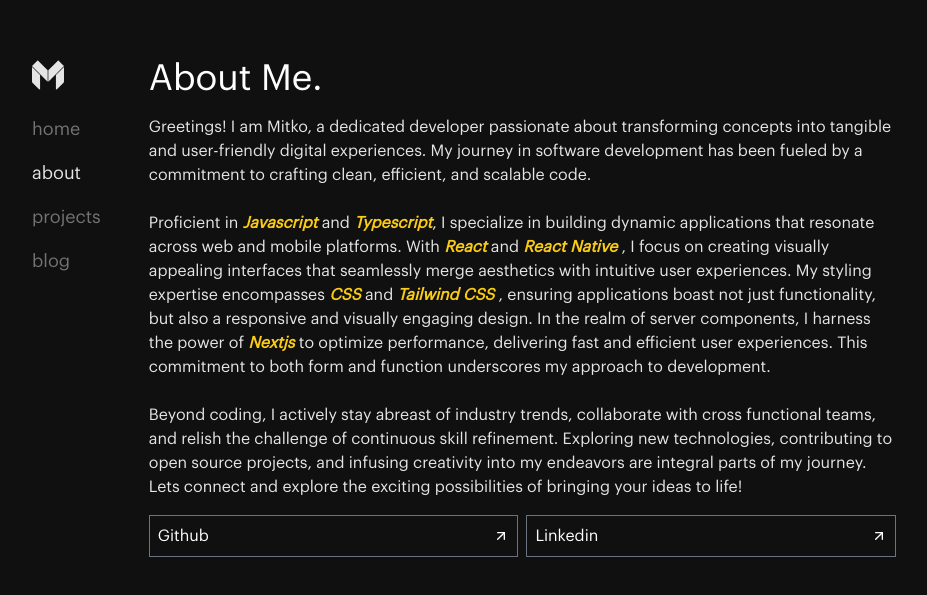
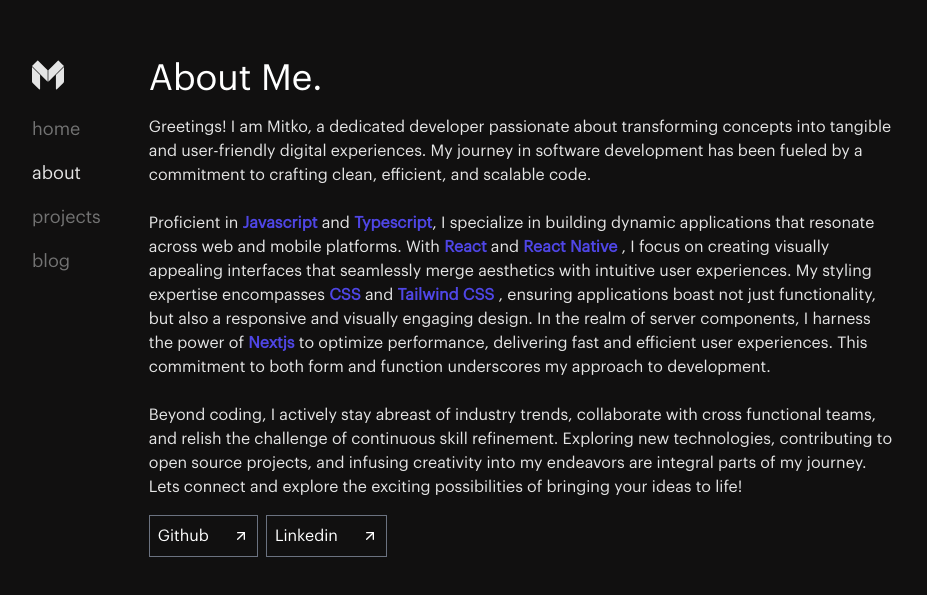
Before and after one commit to devemit/next14-portfolio, a Next.js app: page /about in a window 1280 px wide. Shown: the part 117-712 px from the top of the page, without its empty margins (176-1103 px from the left). Built offline with nearby package versions, Linux system fonts and the light colour scheme.

Commit message:
fixing styles

```diff
--- a/app/(routes)/about/page.tsx
+++ b/app/(routes)/about/page.tsx
@@ -1,11 +1,11 @@
 import { Metadata } from 'next';
-import ButtonLink from '@/components/button';
+import Button from '@/components/button';
 
 export const metadata: Metadata = {
   title: 'About | Mitko',
   description: 'Generated by create next app',
 };
-const page = () => {
+export default function About() {
   return (
     <section>
       <h1 className='text-white text-4xl'>About Me.</h1>
@@ -15,18 +15,18 @@ const page = () => {
         fueled by a commitment to crafting clean, efficient, and scalable code.
         <br />
         <br /> Proficient in
-        <span className='text-yellow-400 font-semibold italic'> Javascript</span> and{' '}
-        <span className='text-yellow-400 font-semibold italic'> Typescript</span>, I specialize in
+        <span className='text-indigo-600 font-semibold '> Javascript</span> and{' '}
+        <span className='text-indigo-600 font-semibold '> Typescript</span>, I specialize in
         building dynamic applications that resonate across web and mobile platforms. With{' '}
-        <span className='text-yellow-400 font-semibold italic'> React</span> and{' '}
-        <span className='text-yellow-400 font-semibold italic'> React Native </span>, I focus on
-        creating visually appealing interfaces that seamlessly merge aesthetics with intuitive user
+        <span className='text-indigo-600 font-semibold '> React</span> and{' '}
+        <span className='text-indigo-600 font-semibold '> React Native </span>, I focus on creating
+        visually appealing interfaces that seamlessly merge aesthetics with intuitive user
         experiences. My styling expertise encompasses{' '}
-        <span className='text-yellow-400 font-semibold italic'> CSS </span> and{' '}
-        <span className='text-yellow-400 font-semibold italic'> Tailwind CSS </span>, ensuring
+        <span className='text-indigo-600 font-semibold '> CSS </span> and{' '}
+        <span className='text-indigo-600 font-semibold '> Tailwind CSS </span>, ensuring
         applications boast not just functionality, but also a responsive and visually engaging
         design. In the realm of server components, I harness the power of{' '}
-        <span className='text-yellow-400 font-semibold italic'> Nextjs </span>
+        <span className='text-indigo-600 font-semibold '> Nextjs </span>
         to optimize performance, delivering fast and efficient user experiences. This commitment to
         both form and function underscores my approach to development.
         <br />
@@ -37,11 +37,9 @@ const page = () => {
         possibilities of bringing your ideas to life!
       </p>
       <div className='flex gap-2'>
-        <ButtonLink label={'Github'} href={'https://github.com/devemit'} />
-        <ButtonLink label={'Linkedin'} href={'https://www.linkedin.com/in/mitko-iliev/'} />
+        <Button to={'https://github.com/devemit'}>Github</Button>
+        <Button to={'https://www.linkedin.com/in/mitko-iliev/'}>Linkedin</Button>
       </div>
     </section>
   );
-};
-
-export default page;
+}
--- a/app/(routes)/blog/page.tsx
+++ b/app/(routes)/blog/page.tsx
@@ -2,7 +2,7 @@ import React from 'react';
 
 export default function Blog() {
   return (
-    <div className='h-screen flex items-center justify-center text-white text-2xl font-bold'>
+    <div className='ml-20 flex items-center justify-center text-white text-2xl font-bold'>
       This page is under construction.
     </div>
   );
--- a/app/layout.tsx
+++ b/app/layout.tsx
@@ -1,7 +1,7 @@
+import './globals.css';
+import { Metadata } from 'next';
 import Navbar from '@/components/navbar';
-import './globals.css';
 import localFont from 'next/font/local';
-import { Metadata } from 'next';
 
 const graphik = localFont({
   src: '../public/fonts/GraphikRegular.otf',
@@ -12,7 +12,7 @@ const graphik = localFont({
 
 export const metadata: Metadata = {
   title: 'Mitko',
-  description: 'Generated by create next app',
+  description: 'Portfolio Application',
 };
 
 export default function RootLayout({ children }: { children: React.ReactNode }) {
--- a/components/button.tsx
+++ b/components/button.tsx
@@ -2,20 +2,18 @@ import Link from 'next/link';
 import { FiArrowUpRight } from 'react-icons/fi';
 
 interface ButtonProps {
-  label: string;
-  href: string;
+  to: string;
+  children: React.ReactNode;
 }
-const ButtonLink: React.FC<ButtonProps> = ({ label, href }) => {
+export default function Button({ to, children }: ButtonProps) {
   return (
     <Link
-      href={href}
       target='_blank'
-      className='w-[100%] flex justify-between items-center text-white border-gray-500 border hover:bg-[#737373] p-2 hover:-translate-y-1 transition ease-in-out'
+      href={to}
+      className={`flex gap-6 items-center text-white border-gray-500 border hover:bg-[#737373] p-2 hover:-translate-y-1 transition ease-in-out`}
     >
-      <button>{label}</button>
+      {children}
       <FiArrowUpRight />
     </Link>
   );
-};
-
-export default ButtonLink;
+}
--- a/components/navbar.tsx
+++ b/components/navbar.tsx
@@ -1,14 +1,14 @@
 'use client';
+
 import { pages } from '../utils/routes';
 import { SiMonzo } from 'react-icons/si';
+import { usePathname } from 'next/navigation';
 import Link from 'next/link';
-import { usePathname } from 'next/navigation';
 
 export default function Navbar() {
   const pathname = usePathname();
 
   return (
-    <>
     <nav>
       <SiMonzo className='text-[#E5E5E5]' size={32} />
       <ul className='flex gap-4 py-2 md:flex-col md:mt-4'>
@@ -26,6 +26,5 @@ export default function Navbar() {
         ))}
       </ul>
     </nav>
-    </>
   );
 }
--- a/components/project-card.tsx
+++ b/components/project-card.tsx
@@ -1,16 +1,16 @@
 import { ProjectProps } from '@/types/types';
-import ButtonLink from './button';
+import Button from './button';
 import Link from 'next/link';
 import Image from 'next/image';
 
-const ProjectCard: React.FC<ProjectProps> = ({
+export default function ProjectCard({
   title,
   description,
   tech,
   seeCode,
   liveSite,
   imgUrl,
-}) => {
+}: ProjectProps) {
   return (
     <div className='py-6'>
       <h2 className='my-2 text-xl'>{title}</h2>
@@ -21,21 +21,15 @@ const ProjectCard: React.FC<ProjectProps> = ({
       <div className='my-2'>
         Technology used:
         {tech.map((el, id) => (
-          <button className='mx-1 text-sky-600' key={id}>
+          <button className='mx-1 text-indigo-600' key={id}>
             {el}
           </button>
         ))}
-        <div className='flex my-2 gap-1'>
-          <Link href={seeCode} target='_blank' className='w-1/2'>
-            <ButtonLink label='See Code' href={seeCode} />
-          </Link>
-          <Link href={liveSite} target='_blank' className='w-1/2'>
-            <ButtonLink label='Live Preview' href={liveSite} />
-          </Link>
+        <div className='flex my-2 gap-4'>
+          <Button to={seeCode}>See Code</Button>
+          <Button to={liveSite}>Live Preview</Button>
         </div>
       </div>
     </div>
   );
-};
-
-export default ProjectCard;
+}
--- a/next.config.js
+++ b/next.config.js
@@ -1,8 +1,17 @@
 /** @type {import('next').NextConfig} */
+
 const nextConfig = {
   images: {
-    domains: ['user-images.githubusercontent.com', 'github.com'],
+    remotePatterns: [
+      {
+        protocol: 'https',
+        hostname: 'user-images.githubusercontent.com',
+      },
+      {
+        protocol: 'https',
+        hostname: 'github.com',
+      },
+    ],
   },
 };
-
 module.exports = nextConfig;
```
Also changed, not shown: app/page.tsx (+3 -5 lines). Lines whose indentation alone changed are shown as unchanged.
